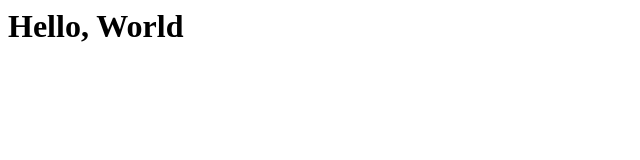
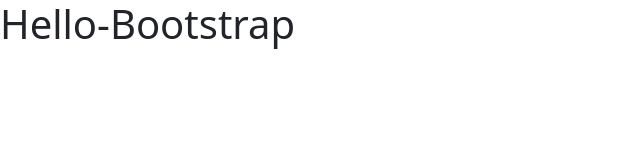
Before and after one commit to wcs3/wcs3.github.io, a plain HTML site: page index.html in a window 1280 px wide. Shown: the whole page, without its empty margins (0-640 px from the left). Drawn offline with nearby package versions, Linux system fonts and the light colour scheme.

Commit message:
Added Bootstrap

```diff
--- a/index.html
+++ b/index.html
@@ -1,6 +1,14 @@
+<!DOCTYPE html>
+<html lang="en">
 <head>
+  <meta charset="UTF-8">
+  <meta name="viewport" content="width=device-width, initial-scale=1.0">
   <title>William Schmidt</title>
+  <link rel="stylesheet" href="https://stackpath.bootstrapcdn.com/bootstrap/5.0.0-alpha1/css/bootstrap.min.css" integrity="sha384-r4NyP46KrjDleawBgD5tp8Y7UzmLA05oM1iAEQ17CSuDqnUK2+k9luXQOfXJCJ4I" crossorigin="anonymous">
+  <script src="https://cdn.jsdelivr.net/npm/popper.js@1.16.0/dist/umd/popper.min.js" integrity="sha384-Q6E9RHvbIyZFJoft+2mJbHaEWldlvI9IOYy5n3zV9zzTtmI3UksdQRVvoxMfooAo" crossorigin="anonymous"></script>
+  <script src="https://stackpath.bootstrapcdn.com/bootstrap/5.0.0-alpha1/js/bootstrap.min.js" integrity="sha384-oesi62hOLfzrys4LxRF63OJCXdXDipiYWBnvTl9Y9/TRlw5xlKIEHpNyvvDShgf/" crossorigin="anonymous"></script>
 </head>
 <body>
-  <h1>Hello, World</h1>
+<h1>Hello-Bootstrap</h1>
 </body>
+</html>
```
